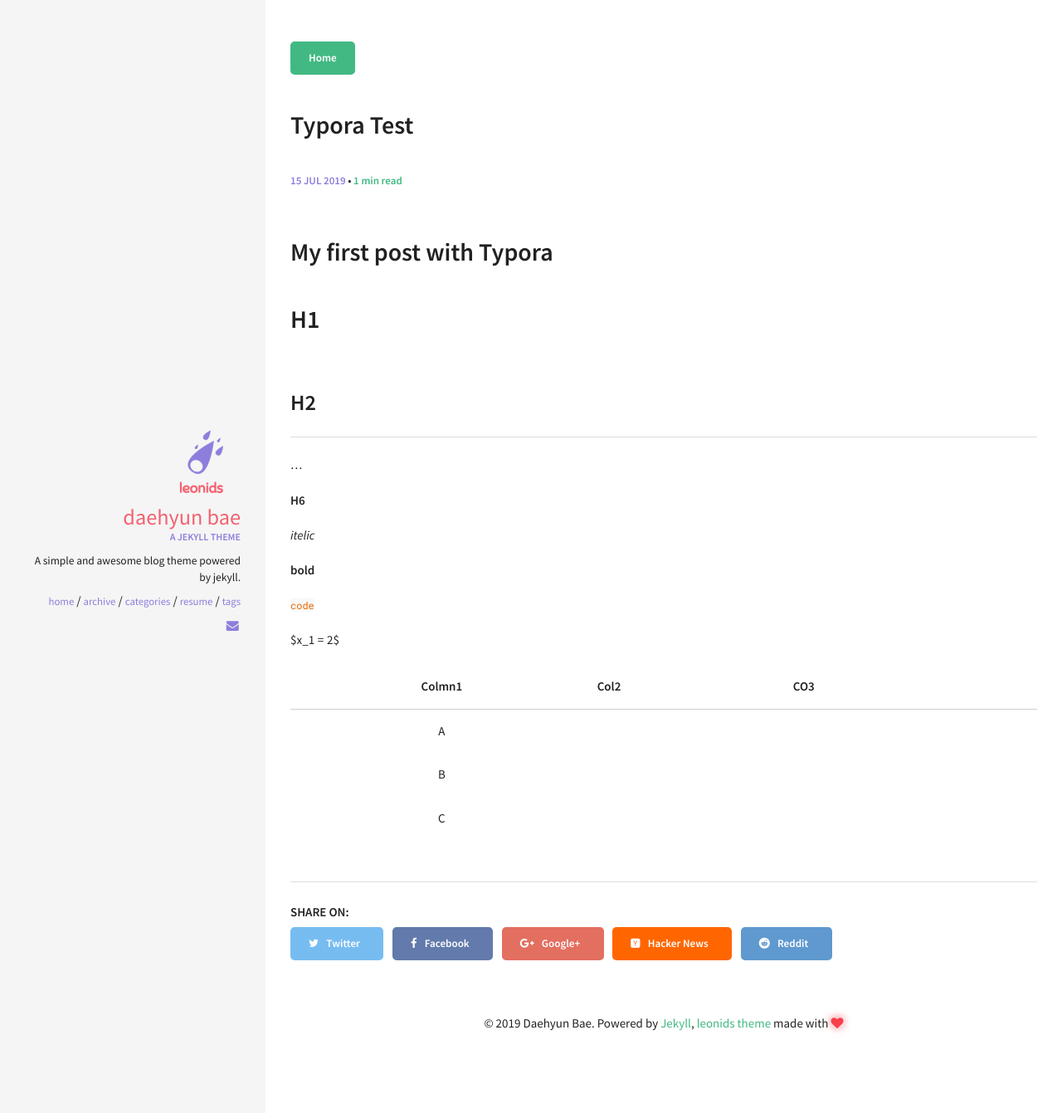
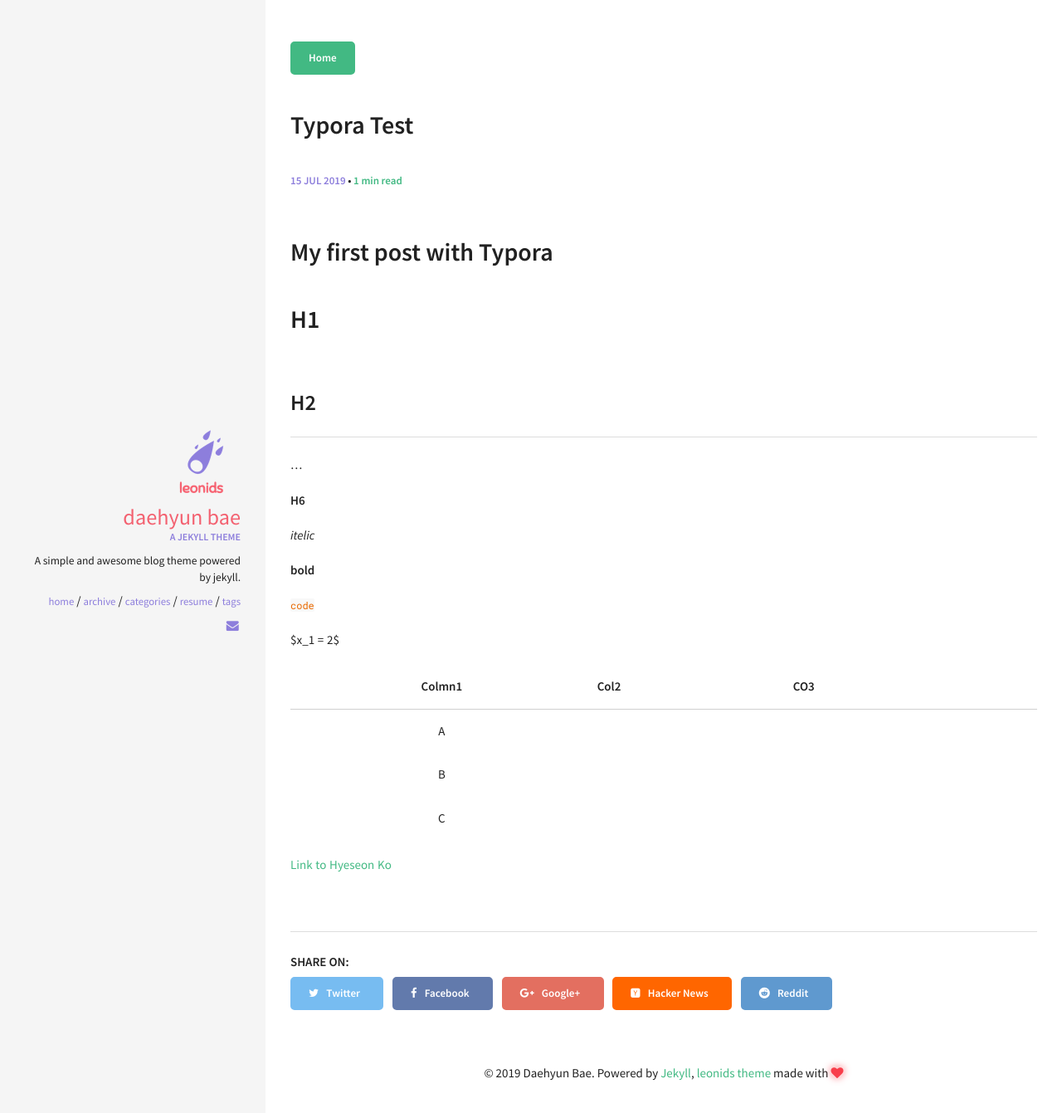
Before and after one commit to Daehyun-Bae/Daehyun-Bae.github.io, a Jekyll site: the page built from _posts/2019-07-15-Typora-test.md, in a window 1280 px wide. Shown: the top 1341 px of the page at 83% size. Built offline with Jekyll 4.4.1, drawn with Linux system fonts in a browser that asks for light colours; our own code applies the rules of GitHub Pages for plain Markdown files.

Commit message:
Update 2019-07-15-Typora-test.md

```diff
--- a/_posts/2019-07-15-Typora-test.md
+++ b/_posts/2019-07-15-Typora-test.md
@@ -23,3 +23,5 @@ $x_1 = 2$
 |   A    |      |      |      |
 |   B    |      |      |      |
 |   C    |      |      |      |
+
+[Link to Hyeseon Ko](hyeseonko.github.io)
```
